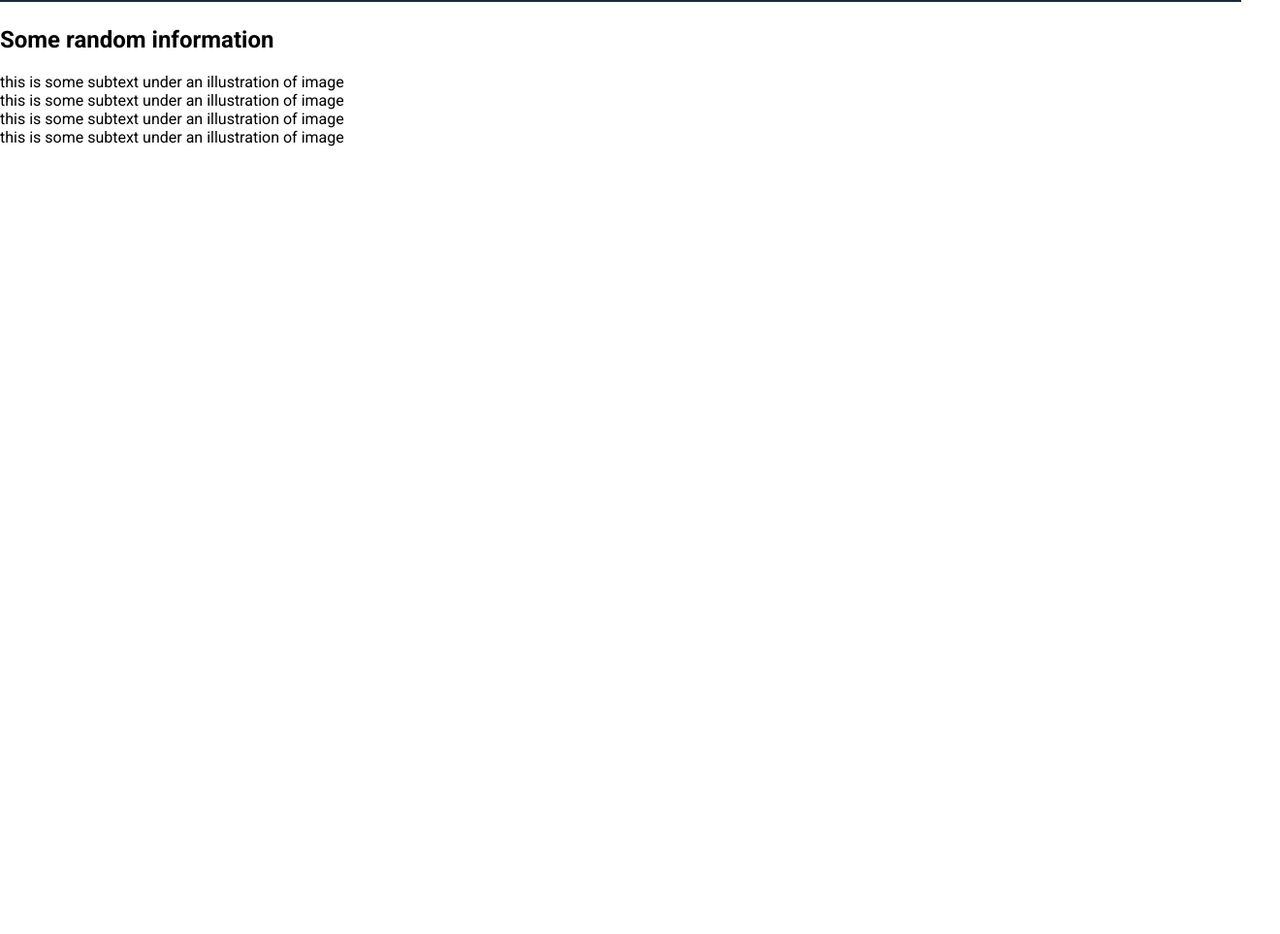
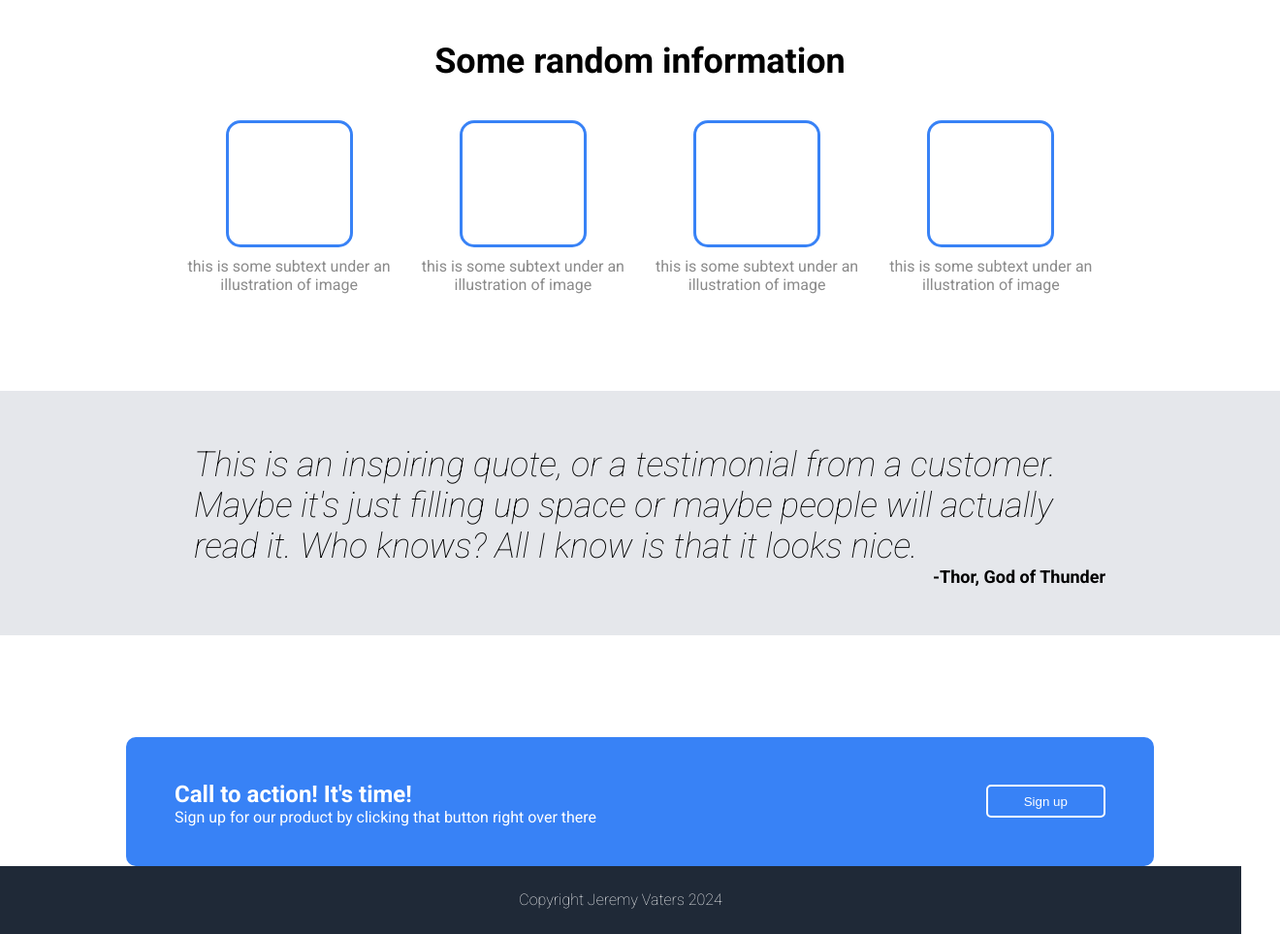
Before and after one commit to jervaters/top-landing-page, a plain HTML site: page index.html in a window 1280 px wide. Shown: the part 429-1392 px from the top of the page at 97% size, 1320 px wide, since content can reach past the window. Before the commit the page ends 800 px from the top, so only its background shows below. Drawn offline with Linux system fonts and the light colour scheme.

Commit message:
Added and styled footer

```diff
--- a/index.html
+++ b/index.html
@@ -36,16 +36,50 @@
         </div>
     </section>
     <section class="section section-two">
-        <div class="container_two">
+        <div class="container container-random">
             <h2>Some random information</h2>
+            <div class="random-items">
+                <div class="item">
                     <div class="thumbnail"></div>
                     <div class="thumbnail_subtext">this is some subtext under an illustration of image</div>
+                </div>
+                <div class="item">
                     <div class="thumbnail"></div>
                     <div class="thumbnail_subtext">this is some subtext under an illustration of image</div>
+                </div>
+                <div class="item">
                     <div class="thumbnail"></div>
                     <div class="thumbnail_subtext">this is some subtext under an illustration of image</div>
+                </div>
+                <div class="item">
                     <div class="thumbnail"></div>
                     <div class="thumbnail_subtext">this is some subtext under an illustration of image</div>
+                </div>
+            </div>
+        </div>
+    </section>
+    <section class="section section-three">
+        <div class="container container-three">
+            <div class="quote">
+                <p>This is an inspiring quote, or a testimonial from a customer. Maybe it's just filling up space or maybe people will actually read it. Who knows? All I know is that it looks nice.</p>
+            </div>
+            <div class="author">
+                <p>-Thor, God of Thunder</p>
+            </div>
+        </div>
+    </section>
+    <section class="section section-four">
+        <div class="container container-action">
+            <div class="call-to-action">
+                <h2>Call to action! It's time!</h2>
+                <p>Sign up for our product by clicking that button right over there</p>
+            </div>
+            <button class="sign-up">Sign up</button>
+        </div>
+    </section>
+    <section class="section-footer">
+        <div class="container container-footer">
+            <p>Copyright Jeremy Vaters 2024</p>
         </div>
     </section>
 </body>
--- a/styles.css
+++ b/styles.css
@@ -2,6 +2,7 @@
 
 html, body {
     margin: 0 auto;
+    min-width: 540px;
 }
 
 body {
@@ -10,7 +11,7 @@ body {
 
 .section {
     width: 100%;
-    padding: 5px 0;
+    padding: 5px 20px 0px 20px;
 }
 
 .section-one {
@@ -60,16 +61,18 @@ ul {
     justify-content: space-between;
     padding-bottom: 50px;
     padding-top: 50px;
+    flex-wrap: wrap;
 }
 
-.info {
+.container-two .info {
+    flex: 1 1 calc(40%);
     display: flex;
     flex-direction: column;
     justify-content: space-evenly;
     align-items: flex-start;
 }
 
-.info h1 {
+.container-two .info h1 {
     font-size: 48px;
     font-weight: bolder;
     color: #F9FAF8;
@@ -77,12 +80,11 @@ ul {
 }
 
 
-
-.info p {
+.container-two .info p {
     color: #E5E7EB;
 }
 
-.info button {
+.container-two .info button {
     background-color: #3882F6;
     border-radius: 5px;
     border-style: none;
@@ -100,6 +102,127 @@ ul {
     height: 200px;
     background-color: grey;
     color: white;
-    flex-shrink: 0;
+    flex: 1 1 calc(40%);
+    min-width: 200px
+}
+
+.container-random {
+    width: 100%;
+    text-align: center;
+    padding-bottom: 100px;
+
 
 }
+
+.container-random h2 {
+    padding: 10px;
+    font-size: 36px;
+    font-weight: bolder;
+}
+
+.container-random .random-items {
+    display: flex;
+    color: #8b8b8b;
+    gap: 5px;
+    flex-wrap: wrap;
+
+}
+
+.thumbnail {
+    border-radius: 15px;
+    border-color: #3882F6;
+    height: 125px;
+    width: 125px;
+    flex-shrink: 0;
+    border-style: solid;
+}
+
+.item {
+    flex: 1 1 calc(25% - 5px);
+    min-width: 140px;
+    display: flex;
+    flex-direction: column;
+    align-items: center;
+    justify-content: center;
+    gap: 10px;
+}
+
+.quote {
+    font-size: 36px;
+    font-style: italic;
+    font-weight: 100;
+    padding: 50px 20px 0px 20px;
+}
+
+.quote p, .author p {
+    margin: 0;
+}
+
+.author {
+    text-align: right;
+    font-weight: bold;
+    font-size: large;
+    padding-bottom: 50px;
+}
+
+.container-action {
+    background-color: #3882F6;
+    margin-top: 100px;
+    padding-left: 50px;
+    padding-right: 50px;
+    padding-top: 25px;
+    padding-bottom: 25px;
+    border-radius: 10px;
+    color: white;
+    display: flex;
+    justify-content: space-between;
+    flex-wrap: wrap;
+
+}
+
+.call-to-action {
+    margin: 0;
+    flex: 1
+}
+
+.call-to-action h2 {
+    margin-bottom: 0;
+}
+
+.call-to-action p {
+    margin-top: 0;
+}
+
+.sign-up {
+    padding-left: 5ch;
+    padding-right: 5ch;
+    padding-top: 1ch;
+    padding-bottom: 1ch;
+    border-style: solid;
+    border-color: white;
+    color: white;
+    background-color: #3882F6;
+    border-radius: 5px;
+    margin: auto;
+
+}
+
+.section-footer{
+    background-color: #1F2937;
+    margin-bottom: 0;
+    height: 70px;
+    text-align: center;
+    display: flex;
+    align-items: center;
+
+
+}
+
+
+
+.container-footer p {
+    margin: 0;
+    padding: auto;
+    color: white;
+    font-weight: 100;
+}
```
Lines whose indentation alone changed are shown as unchanged.
